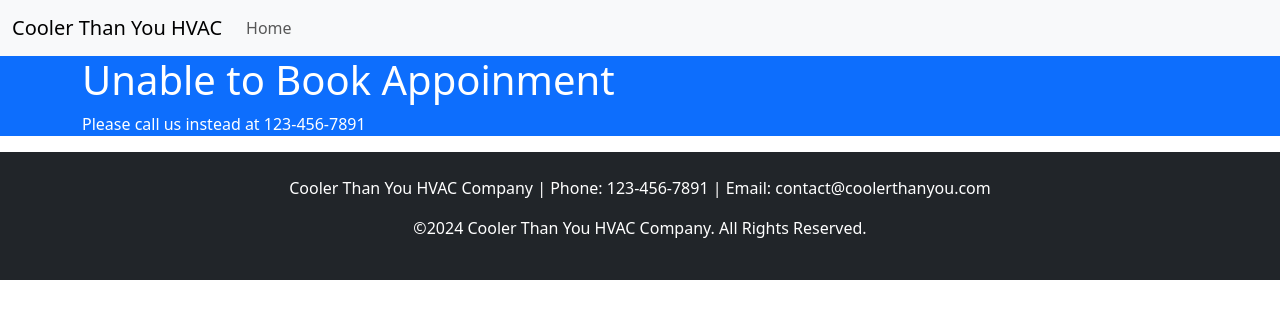
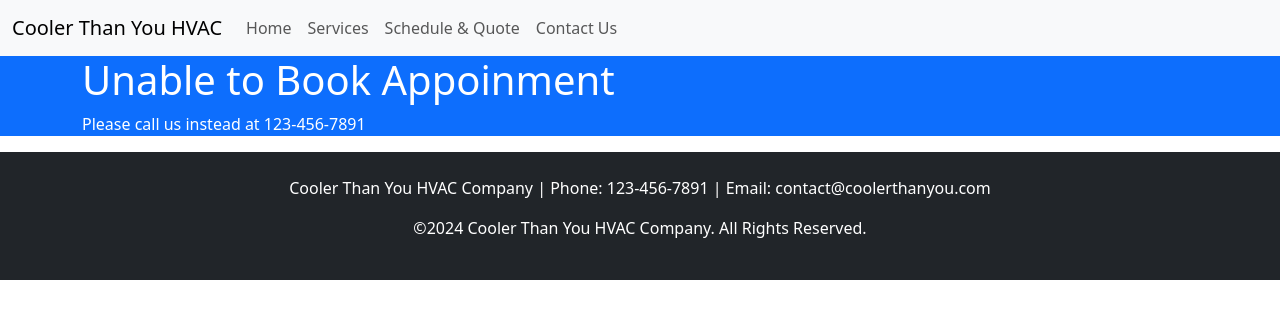
Before and after one commit to Multydelivery/HVAC_Site2_demo, a website: page views/bookError.html in a window 1280 px wide. Drawn offline with nearby package versions, Linux system fonts and the light colour scheme.

Commit message:
added li items to the hamburger

```diff
--- a/views/bookError.html
+++ b/views/bookError.html
@@ -17,6 +17,15 @@
             <ul class="navbar-nav">
               <li class="nav-item">
                 <a class="nav-link" href="/">Home</a>
+              </li>
+              <li class="nav-item">
+                <a class="nav-link" href="#services">Services</a>
+              </li>
+              <li class="nav-item">
+                <a class="nav-link" href="#forms">Schedule & Quote</a>
+              </li>
+              <li class="nav-item">
+                <a class="nav-link" href="#contact">Contact Us</a>
               </li>
             </ul>
           </div>
```
